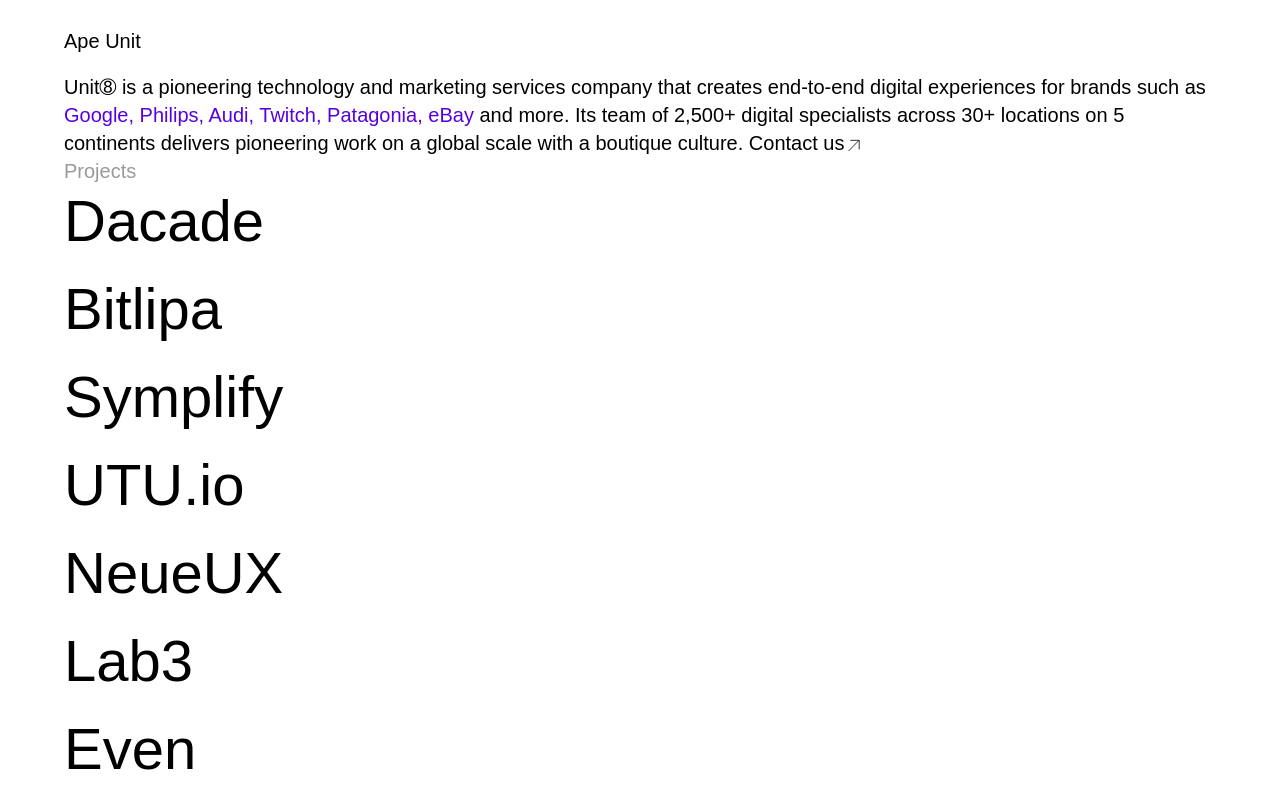
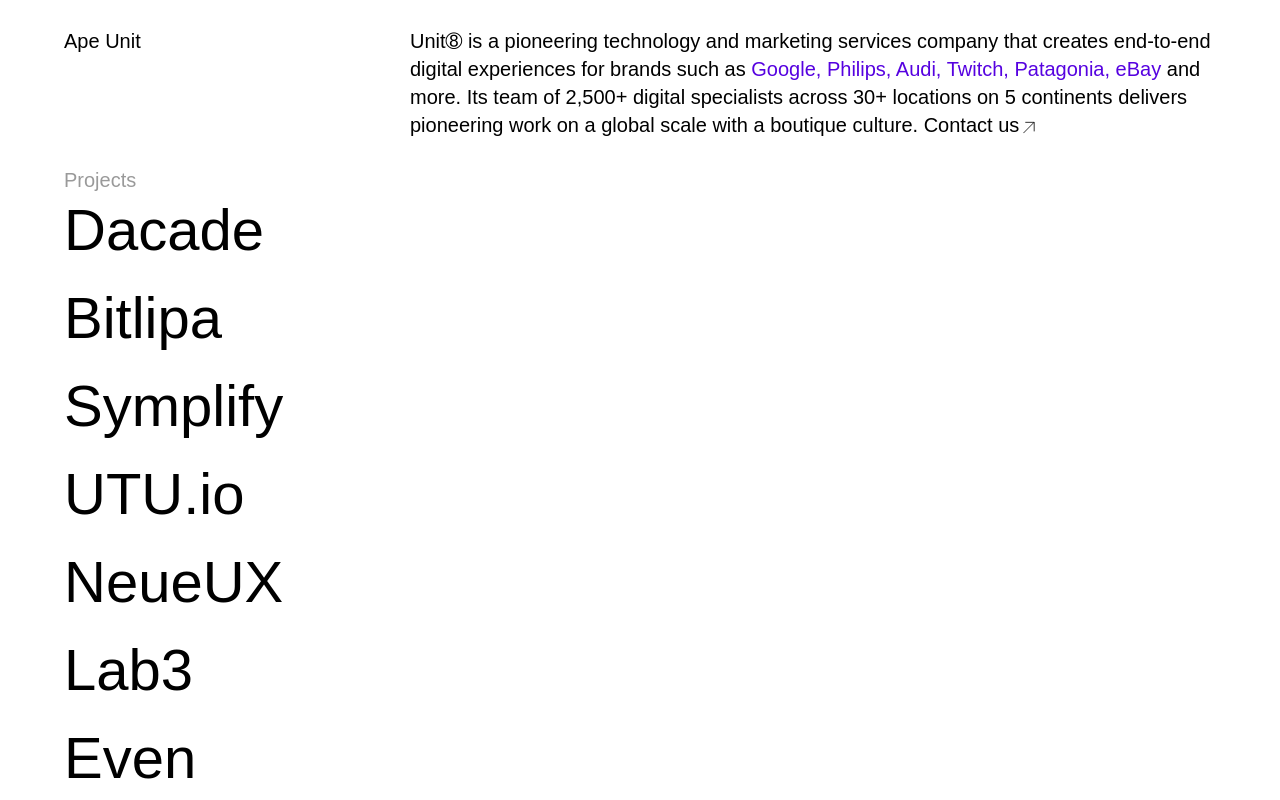
Before and after one commit to TheGymRwanda/zzz-unit8, a Next.js app: page / in a window 1280 px wide. Shown: the top 800 px of the page. Built offline with nearby package versions, Linux system fonts and the light colour scheme; a web font is replaced by a local one.

Commit message:
feat: adds responsive header for desktop screens

```diff
--- a/components/sections/Header.jsx
+++ b/components/sections/Header.jsx
@@ -2,12 +2,12 @@ import CustomLink from "../ui/CustomLink";
 
 export default function Header() {
     return (
-        <section className="mt-6.6">
-            <div className="flex gap-5.5 flex-col text-2.5xl font-normal leading-7 ">
-                <span>
+        <section className="my-6.6  w-full">
+            <div className="flex gap-5.5 flex-col min-w-full text-2.5xl font-normal leading-7 lg:flex-row lg:w-[806px] lg:justify-between ">
+                <h1 className="flex-grow">
                     Ape Unit
-                </span>
-                <span>
+                </h1>
+                <span className="lg:w-50">
                     Unit➇ is a pioneering technology and marketing
                     services company that creates end-to-end digital
                     experiences for brands such as
--- a/tailwind.config.js
+++ b/tailwind.config.js
@@ -49,6 +49,7 @@ module.exports = {
       width: {
         "70w": "70vw",
         73: "18.125rem",
+        50:"50.375rem"
       },
       letterSpacing: {
         0.01: "0.01rem",
```
